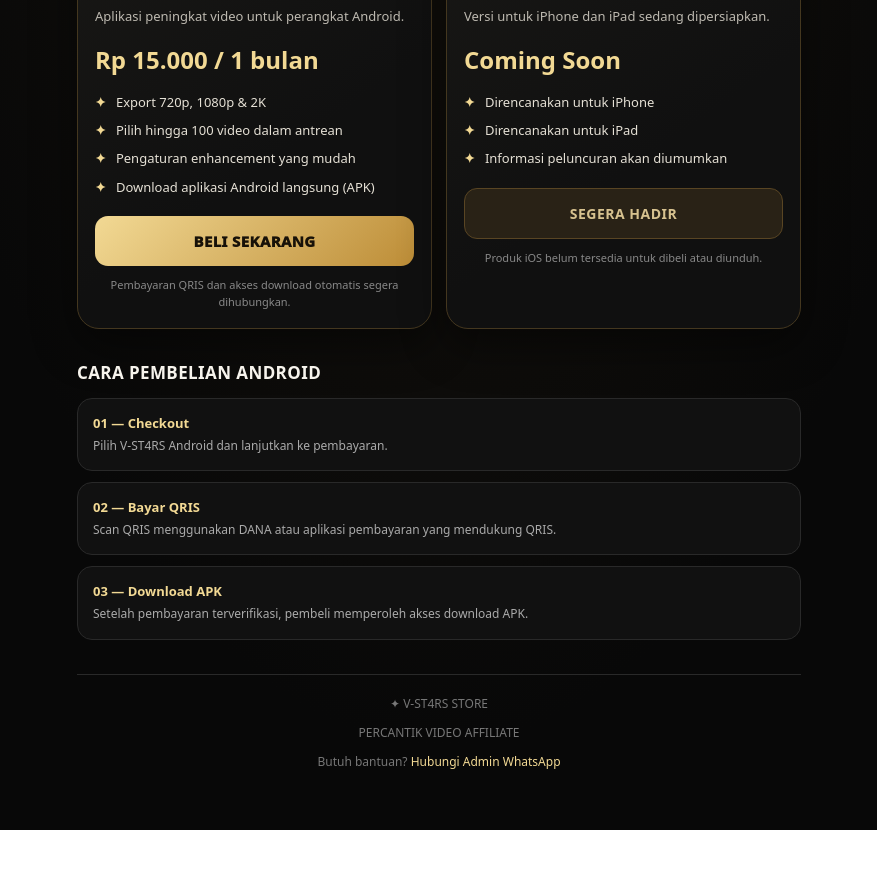
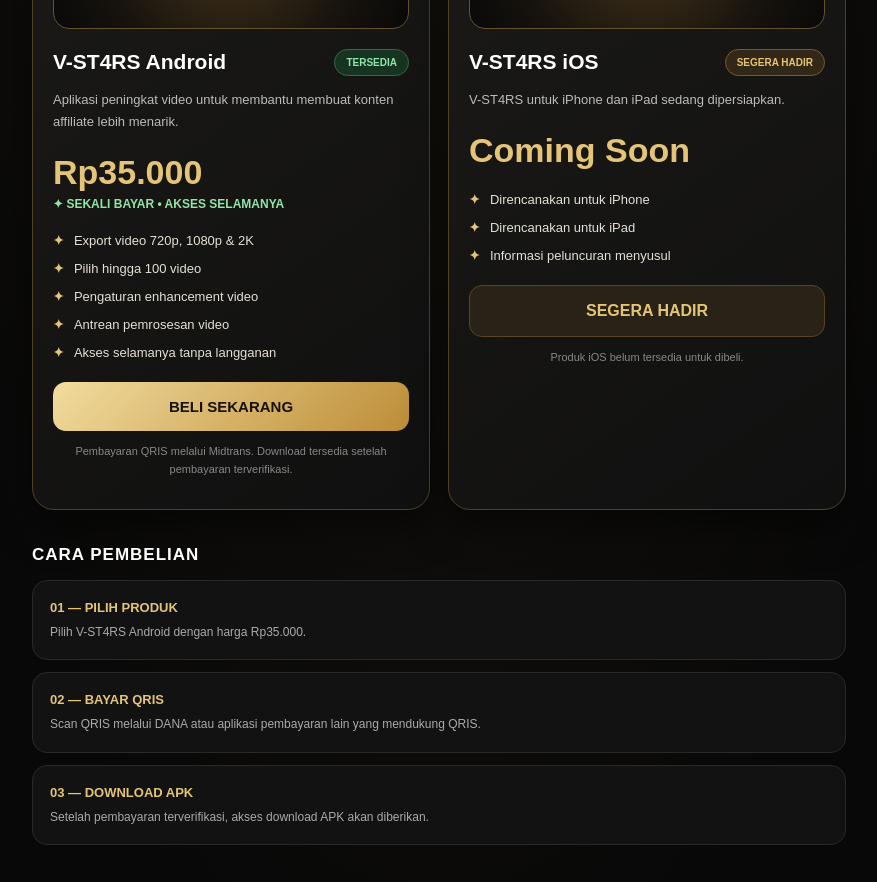
Before and after one commit to mrandrian018-maker/v-st4rs-, a plain HTML site: page index.html in a window 1280 px wide. Shown: the part 608-1490 px from the top of the page, without its empty margins (201-1078 px from the left). Before the commit the page ends 1438 px from the top, so only its background shows below. Drawn offline with Linux system fonts and the light colour scheme.

Commit message:
Update index.html

```diff
--- a/index.html
+++ b/index.html
@@ -1,114 +1,477 @@
+
 <!DOCTYPE html>
 <html lang="id">
 <head>
 <meta charset="UTF-8">
 <meta name="viewport" content="width=device-width, initial-scale=1">
-  <title>V-ST4RS STORE | Percantik Video Affiliate</title>
-  <meta name="description" content="V-ST4RS Store — aplikasi peningkat video untuk Android. Versi iOS segera hadir.">
+<title>V-ST4RS STORE | Official</title>
+<meta name="description" content="V-ST4RS - Percantik Video Affiliate. Sekali bayar Rp35.000, akses selamanya.">
 <meta name="theme-color" content="#080808">
+
 <style>
-    :root{--gold:#d9b568;--gold2:#f2d994;--bg:#080808;--panel:#121212;--muted:#aaa}
-    *{box-sizing:border-box}
-    body{margin:0;background:radial-gradient(ellipse at 50% -12%,#392b16 0,#15120d 28%,var(--bg) 67%);color:#f7f4ed;font-family:system-ui,-apple-system,Segoe UI,Roboto,sans-serif}
-    .wrap{max-width:760px;margin:auto;padding:24px 18px 48px}
-    .brand{display:flex;align-items:center;gap:10px;font-size:20px;font-weight:950;letter-spacing:2px}
-    .star{color:var(--gold2);font-size:26px}
-    .eyebrow{display:inline-block;margin-top:28px;padding:7px 12px;border:1px solid #69552e;border-radius:99px;color:var(--gold2);font-size:11px;letter-spacing:1.4px}
-    h1{font-size:clamp(36px,8vw,58px);line-height:1.02;letter-spacing:-1.8px;margin:17px 0}
-    h1 span{color:var(--gold2)}
-    .lead{max-width:560px;color:#c8c4ba;line-height:1.7;font-size:15px}
-    .section-title{margin:32px 0 14px;font-size:17px;letter-spacing:.4px}
-    .products{display:grid;grid-template-columns:1fr;gap:14px}
-    .card{border:1px solid #44371f;border-radius:22px;padding:19px;background:linear-gradient(145deg,#1b1a17,#101010 65%);box-shadow:0 16px 45px #0007}
-    .visual{height:165px;border-radius:16px;display:flex;align-items:center;justify-content:center;text-align:center;background:radial-gradient(circle at center,#49391d,#191714 58%,#0b0b0b);border:1px solid #66502a}
-    .logo{font-size:34px;font-weight:1000;letter-spacing:2px;color:var(--gold2);text-shadow:0 0 25px #d9b56855}
-    .tagline{font-size:10px;letter-spacing:2px;margin-top:8px;color:#eee}
-    .product-head{display:flex;align-items:center;justify-content:space-between;gap:10px;margin-top:18px}
-    h2{font-size:21px;margin:0}
-    .status{white-space:nowrap;border-radius:99px;padding:6px 10px;font-size:10px;font-weight:850;letter-spacing:.7px}
-    .available{background:#193322;color:#8fe0a7;border:1px solid #2d6941}
-    .soon{background:#332817;color:var(--gold2);border:1px solid #765b2c}
-    .desc{color:#bdb9b0;font-size:13px;line-height:1.6;margin:9px 0 16px}
-    .price{color:var(--gold2);font-size:24px;font-weight:900;margin:12px 0}
-    .features{display:grid;gap:10px;margin:17px 0 20px}
-    .feature{display:flex;gap:10px;font-size:13px;color:#e5e0d5;line-height:1.4}
-    .check{color:var(--gold2);font-weight:900}
-    .buy{display:block;width:100%;padding:15px;border:0;border-radius:13px;text-align:center;text-decoration:none;font-size:15px;font-weight:950;letter-spacing:.4px;color:#171108;background:linear-gradient(135deg,var(--gold2),#bd8d37);cursor:pointer}
-    .disabled{display:block;width:100%;padding:15px;border-radius:13px;text-align:center;font-size:14px;font-weight:850;letter-spacing:.5px;color:#d7c28f;background:#292216;border:1px solid #594523}
-    .note{color:#888;font-size:11px;text-align:center;line-height:1.6;margin:10px 3px 0}
-    .how{margin-top:30px}
-    .steps{display:grid;gap:11px}
-    .step{border:1px solid #292929;background:#111;border-radius:15px;padding:15px}
-    .step b{color:var(--gold2);display:block;margin-bottom:4px;font-size:13px}
-    .step p{color:#aaa;margin:0;font-size:12px;line-height:1.6}
-    footer{margin-top:34px;border-top:1px solid #292929;padding-top:20px;text-align:center;color:#777;font-size:12px}
-    footer a{color:var(--gold2);text-decoration:none}
-    @media(min-width:620px){.products{grid-template-columns:1fr 1fr}.card{padding:17px}.visual{height:150px}}
+:root {
+  --gold:#e4c477;
+  --gold2:#bd913e;
+  --bg:#080808;
+}
+* {box-sizing:border-box}
+
+body {
+  margin:0;
+  background:radial-gradient(ellipse at 50% -10%,#392b16 0,#15120d 30%,#080808 70%);
+  color:#fff;
+  font-family:Arial,sans-serif;
+}
+
+.container {
+  max-width:850px;
+  margin:auto;
+  padding:24px 18px 45px;
+}
+
+header {
+  display:flex;
+  align-items:center;
+  gap:10px;
+  font-size:21px;
+  font-weight:900;
+  letter-spacing:2px;
+}
+
+.star {
+  color:var(--gold);
+  font-size:28px;
+}
+
+.hero {
+  text-align:center;
+  padding:55px 5px 35px;
+}
+
+.label {
+  display:inline-block;
+  border:1px solid #725a2c;
+  color:var(--gold);
+  border-radius:30px;
+  padding:8px 14px;
+  font-size:10px;
+  letter-spacing:2px;
+}
+
+h1 {
+  font-size:clamp(37px,8vw,62px);
+  line-height:1.05;
+  margin:20px 0 12px;
+  letter-spacing:-2px;
+}
+
+.gold {color:var(--gold)}
+
+.hero p {
+  color:#bbb;
+  font-size:14px;
+  line-height:1.7;
+  max-width:520px;
+  margin:auto;
+}
+
+.section-title {
+  font-size:17px;
+  letter-spacing:1px;
+  margin:20px 0 15px;
+}
+
+.products {
+  display:grid;
+  grid-template-columns:1fr;
+  gap:18px;
+}
+
+.card {
+  background:linear-gradient(145deg,#1b1a17,#101010);
+  border:1px solid #514125;
+  border-radius:22px;
+  padding:20px;
+  box-shadow:0 15px 40px #0008;
+}
+
+.visual {
+  height:175px;
+  border-radius:16px;
+  border:1px solid #66502a;
+  background:radial-gradient(circle,#48371c,#17130d 65%,#090909);
+  display:flex;
+  align-items:center;
+  justify-content:center;
+  text-align:center;
+}
+
+.logo {
+  font-size:34px;
+  font-weight:1000;
+  letter-spacing:2px;
+  color:var(--gold);
+  text-shadow:0 0 25px #d9b56866;
+}
+
+.tagline {
+  font-size:10px;
+  letter-spacing:3px;
+  margin-top:8px;
+}
+
+.product-head {
+  display:flex;
+  justify-content:space-between;
+  align-items:center;
+  gap:8px;
+  margin-top:20px;
+}
+
+h2 {
+  font-size:21px;
+  margin:0;
+}
+
+.status {
+  font-size:10px;
+  font-weight:bold;
+  padding:7px 11px;
+  border-radius:30px;
+  white-space:nowrap;
+}
+
+.available {
+  color:#91e5a8;
+  background:#173322;
+  border:1px solid #326b43;
+}
+
+.soon {
+  color:var(--gold);
+  background:#332817;
+  border:1px solid #765b2c;
+}
+
+.desc {
+  color:#bbb;
+  font-size:13px;
+  line-height:1.7;
+}
+
+.price {
+  color:var(--gold);
+  font-size:34px;
+  font-weight:900;
+  margin:20px 0 5px;
+}
+
+.lifetime {
+  color:#91e5a7;
+  font-size:12px;
+  font-weight:bold;
+}
+
+.features {
+  display:grid;
+  gap:13px;
+  margin:22px 0;
+}
+
+.feature {
+  display:flex;
+  gap:10px;
+  font-size:13px;
+  color:#e5e0d5;
+}
+
+.check {
+  color:var(--gold);
+  font-weight:bold;
+}
+
+.buy {
+  display:block;
+  width:100%;
+  padding:16px;
+  border-radius:13px;
+  background:linear-gradient(135deg,#f2dc9e,#bd8d37);
+  color:#171108;
+  text-decoration:none;
+  text-align:center;
+  font-size:15px;
+  font-weight:900;
+  border:0;
+  cursor:pointer;
+}
+
+.buy:active {
+  transform:scale(.98);
+}
+
+.disabled {
+  padding:16px;
+  border-radius:13px;
+  text-align:center;
+  color:var(--gold);
+  background:#292216;
+  border:1px solid #594523;
+  font-weight:bold;
+}
+
+.note {
+  text-align:center;
+  color:#888;
+  font-size:11px;
+  line-height:1.6;
+  margin-top:12px;
+}
+
+.steps {
+  display:grid;
+  gap:12px;
+}
+
+.step {
+  background:#121212;
+  border:1px solid #292929;
+  border-radius:15px;
+  padding:17px;
+}
+
+.step b {
+  color:var(--gold);
+  font-size:13px;
+}
+
+.step p {
+  color:#aaa;
+  font-size:12px;
+  line-height:1.6;
+  margin:7px 0 0;
+}
+
+footer {
+  text-align:center;
+  border-top:1px solid #292929;
+  margin-top:40px;
+  padding-top:22px;
+  color:#888;
+  font-size:12px;
+}
+
+footer a {
+  color:var(--gold);
+  text-decoration:none;
+}
+
+@media(min-width:650px) {
+  .products {
+    grid-template-columns:1fr 1fr;
+  }
+}
 </style>
 </head>
+
 <body>
-<main class="wrap">
-  <div class="brand"><span class="star">✦</span> V-ST4RS STORE</div>
-  <div class="eyebrow">OFFICIAL DIGITAL STORE</div>
-  <h1>PERCANTIK<br><span>VIDEO AFFILIATE.</span></h1>
-  <p class="lead">Temukan V-ST4RS, aplikasi peningkat video dengan pengalaman simpel dan tampilan premium. Pilih platform perangkatmu.</p>
+<main class="container">
+
+<header>
+  <span class="star">✦</span>
+  V-ST4RS STORE
+</header>
+
+<section class="hero">
+  <div class="label">OFFICIAL DIGITAL STORE</div>
+
+  <h1>
+    PERCANTIK<br>
+    <span class="gold">VIDEO AFFILIATE.</span>
+  </h1>
+
+  <p>
+    Tingkatkan kualitas video affiliate kamu dengan V-ST4RS.
+    Tampilan simpel, fitur praktis, dan hasil video lebih menarik.
+  </p>
+</section>
 
 <h2 class="section-title">PILIH PRODUK</h2>
+
 <section class="products">
+
+<!-- PRODUK ANDROID -->
 <article class="card">
+
   <div class="visual">
-        <div><div class="logo">✦ V-ST4RS</div><div class="tagline">ANDROID EDITION</div></div>
+    <div>
+      <div class="logo">✦ V-ST4RS</div>
+      <div class="tagline">ANDROID EDITION</div>
     </div>
+  </div>
+
   <div class="product-head">
     <h2>V-ST4RS Android</h2>
     <span class="status available">TERSEDIA</span>
   </div>
-      <p class="desc">Aplikasi peningkat video untuk perangkat Android.</p>
-      <div class="price">Rp 15.000 / 1 bulan </div>
+
+  <p class="desc">
+    Aplikasi peningkat video untuk membantu membuat
+    konten affiliate lebih menarik.
+  </p>
+
+  <div class="price">Rp35.000</div>
+  <div class="lifetime">
+    ✦ SEKALI BAYAR • AKSES SELAMANYA
+  </div>
+
   <div class="features">
-        <div class="feature"><span class="check">✦</span><span>Export 720p, 1080p & 2K</span></div>
-        <div class="feature"><span class="check">✦</span><span>Pilih hingga 100 video dalam antrean</span></div>
-        <div class="feature"><span class="check">✦</span><span>Pengaturan enhancement yang mudah</span></div>
-        <div class="feature"><span class="check">✦</span><span>Download aplikasi Android langsung (APK)</span></div>
+    <div class="feature">
+      <span class="check">✦</span>
+      <span>Export video 720p, 1080p & 2K</span>
     </div>
-      <a class="buy" href="#" onclick="alert('Checkout QRIS otomatis akan diaktifkan setelah integrasi payment gateway.');return false;">BELI SEKARANG</a>
-      <p class="note">Pembayaran QRIS dan akses download otomatis segera dihubungkan.</p>
+
+    <div class="feature">
+      <span class="check">✦</span>
+      <span>Pilih hingga 100 video</span>
+    </div>
+
+    <div class="feature">
+      <span class="check">✦</span>
+      <span>Pengaturan enhancement video</span>
+    </div>
+
+    <div class="feature">
+      <span class="check">✦</span>
+      <span>Antrean pemrosesan video</span>
+    </div>
+
+    <div class="feature">
+      <span class="check">✦</span>
+      <span>Akses selamanya tanpa langganan</span>
+    </div>
+  </div>
+
+  <a
+    class="buy"
+    href="#"
+    onclick="alert('Checkout QRIS Midtrans akan segera dihubungkan.');return false;"
+  >
+    BELI SEKARANG
+  </a>
+
+  <p class="note">
+    Pembayaran QRIS melalui Midtrans.
+    Download tersedia setelah pembayaran terverifikasi.
+  </p>
+
 </article>
 
+<!-- PRODUK IOS -->
 <article class="card">
+
   <div class="visual">
-        <div><div class="logo">✦ V-ST4RS</div><div class="tagline">iOS EDITION</div></div>
+    <div>
+      <div class="logo">✦ V-ST4RS</div>
+      <div class="tagline">iOS EDITION</div>
     </div>
+  </div>
+
   <div class="product-head">
     <h2>V-ST4RS iOS</h2>
     <span class="status soon">SEGERA HADIR</span>
   </div>
-      <p class="desc">Versi untuk iPhone dan iPad sedang dipersiapkan.</p>
+
+  <p class="desc">
+    V-ST4RS untuk iPhone dan iPad sedang dipersiapkan.
+  </p>
+
   <div class="price">Coming Soon</div>
+
   <div class="features">
-        <div class="feature"><span class="check">✦</span><span>Direncanakan untuk iPhone</span></div>
-        <div class="feature"><span class="check">✦</span><span>Direncanakan untuk iPad</span></div>
-        <div class="feature"><span class="check">✦</span><span>Informasi peluncuran akan diumumkan</span></div>
+    <div class="feature">
+      <span class="check">✦</span>
+      <span>Direncanakan untuk iPhone</span>
     </div>
-      <div class="disabled">SEGERA HADIR</div>
-      <p class="note">Produk iOS belum tersedia untuk dibeli atau diunduh.</p>
+
+    <div class="feature">
+      <span class="check">✦</span>
+      <span>Direncanakan untuk iPad</span>
+    </div>
+
+    <div class="feature">
+      <span class="check">✦</span>
+      <span>Informasi peluncuran menyusul</span>
+    </div>
+  </div>
+
+  <div class="disabled">
+    SEGERA HADIR
+  </div>
+
+  <p class="note">
+    Produk iOS belum tersedia untuk dibeli.
+  </p>
+
 </article>
+
 </section>
 
-  <section class="how">
-    <h2 class="section-title">CARA PEMBELIAN ANDROID</h2>
+<section style="margin-top:35px">
+
+  <h2 class="section-title">CARA PEMBELIAN</h2>
+
   <div class="steps">
-      <div class="step"><b>01 — Checkout</b><p>Pilih V-ST4RS Android dan lanjutkan ke pembayaran.</p></div>
-      <div class="step"><b>02 — Bayar QRIS</b><p>Scan QRIS menggunakan DANA atau aplikasi pembayaran yang mendukung QRIS.</p></div>
-      <div class="step"><b>03 — Download APK</b><p>Setelah pembayaran terverifikasi, pembeli memperoleh akses download APK.</p></div>
+
+    <div class="step">
+      <b>01 — PILIH PRODUK</b>
+      <p>
+        Pilih V-ST4RS Android dengan harga Rp35.000.
+      </p>
     </div>
+
+    <div class="step">
+      <b>02 — BAYAR QRIS</b>
+      <p>
+        Scan QRIS melalui DANA atau aplikasi pembayaran
+        lain yang mendukung QRIS.
+      </p>
+    </div>
+
+    <div class="step">
+      <b>03 — DOWNLOAD APK</b>
+      <p>
+        Setelah pembayaran terverifikasi, akses download
+        APK akan diberikan.
+      </p>
+    </div>
+
+  </div>
+
 </section>
 
 <footer>
-    <div>✦ V-ST4RS STORE</div>
+
+  <div style="font-size:20px;color:#e4c477;font-weight:bold">
+    ✦ V-ST4RS STORE
+  </div>
+
   <p>PERCANTIK VIDEO AFFILIATE</p>
-    <p>Butuh bantuan? <a href="https://wa.me/628161844494" target="_blank" rel="noopener">Hubungi Admin WhatsApp</a></p>
+
+  <p>
+    Butuh bantuan?
+    <a
+      href="https://wa.me/628161844494"
+      target="_blank"
+      rel="noopener"
+    >
+      Hubungi Admin WhatsApp
+    </a>
+  </p>
+
+  <p>© 2026 V-ST4RS. All Rights Reserved.</p>
+
 </footer>
+
 </main>
 </body>
 </html>
```
Lines whose indentation alone changed are shown as unchanged.
